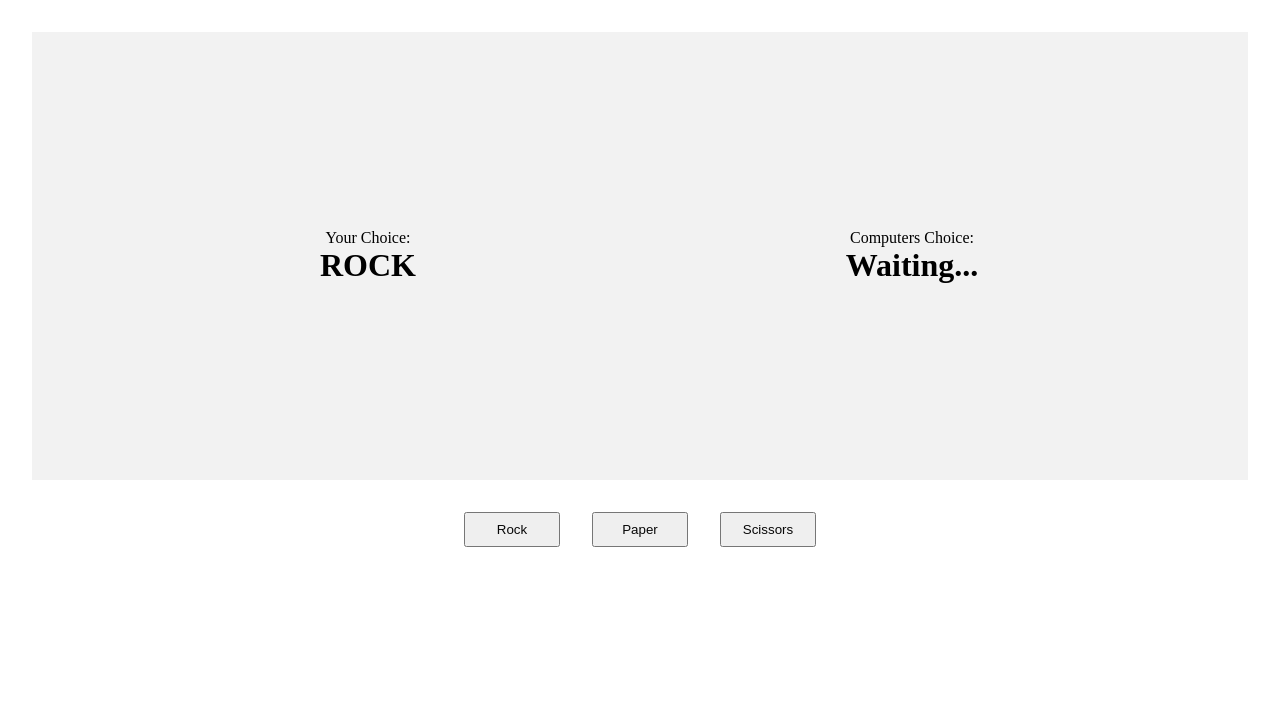
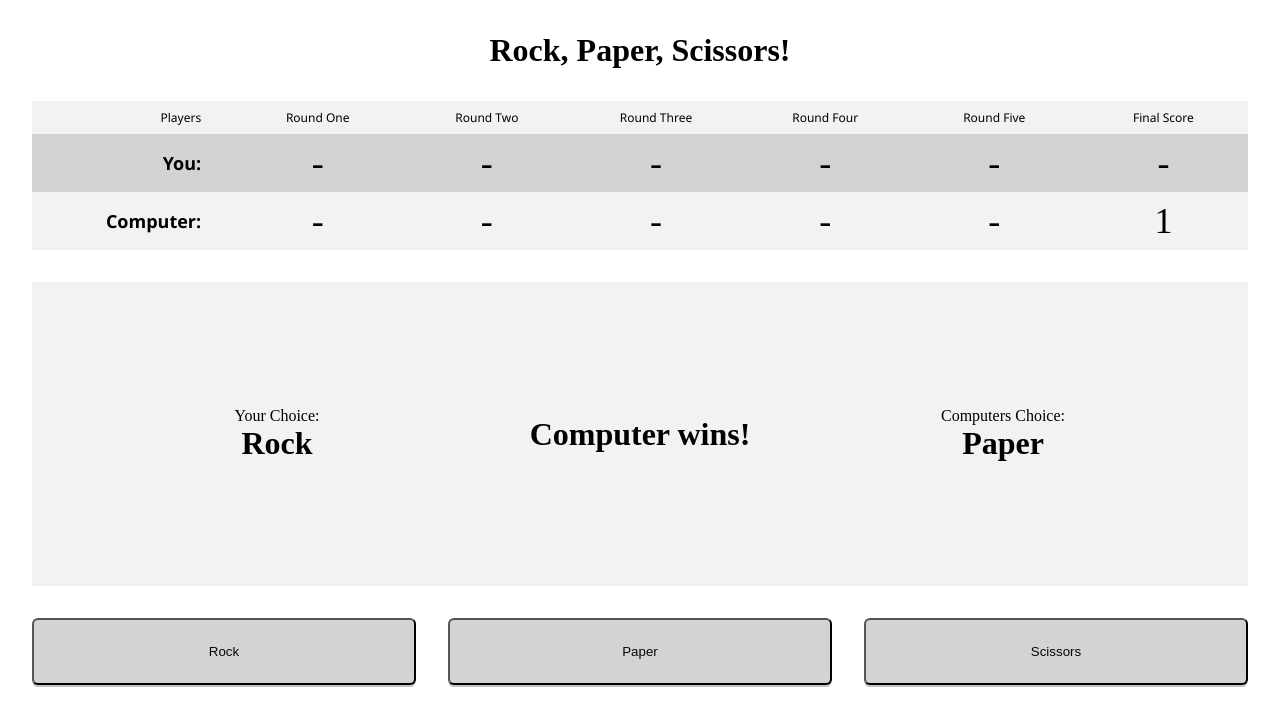
Before and after one commit to dibyajeetk/odin-rock-paper-scissor, a plain HTML site: page index.html in a window 1280 px wide. Both pictures are taken after a click on the button "Rock". Drawn offline with Linux system fonts and the light colour scheme.

Commit message:
feat: UI completed - play single round logic is completed.
dated: 27 June, 2025
time: 17:24 IST

```diff
--- a/index.html
+++ b/index.html
@@ -5,18 +5,47 @@
     <meta name="viewport" content="width=device-width, initial-scale=1.0">
     <title>Rock-Paper-Scissors!</title>
     <link rel="stylesheet" href="style.css">
-
-    <!-- Writing the JS script for the project here -->
 </head>
 <body>
+    <h1>Rock, Paper, Scissors!</h1>
+    <div id="score-board">
+        <div id="score-label">
+            <p id="label">Players</p>
+            <p>round one</p>
+            <p>round Two</p>
+            <p>round three</p>
+            <p>round four</p>
+            <p>round five</p>
+            <p>Final Score</p>
+        </div>
+        <div id="user-score">
+           <p id="label">You:</p>
+           <p>-</p>
+           <p>-</p>
+           <p>-</p>
+           <p>-</p>
+           <p>-</p>
+           <p id="user-total">-</p>
+        </div>
+        <div id="computer-score">
+            <p id="label">Computer:</p>
+            <p>-</p>
+            <p>-</p>
+            <p>-</p>
+            <p>-</p>
+            <p>-</p>
+            <p id="computer-total">-</p>
+        </div>
+    </div>
     <div class="container">
         <div id="userChoice">
             <p>Your Choice:</p>
-            <h1 id="displayUserChoice">...</h1>
+            <p id="displayUserChoice">...</p>
         </div>
+        <p id="message"></p>
         <div id="computerChoice">
             <p>Computers Choice:</p>
-            <h1>Waiting...</h1>
+            <p id="displayComputerChoice">Waiting...</p>
         </div>
     </div>
     <div class="controls">
--- a/script.js
+++ b/script.js
@@ -1,4 +1,12 @@
 // By Dibyajeet Kirttania
+let gameMessage = document.querySelector("#message");
+let userTotalScore = document.querySelector("#user-total");
+let computerTotalScore = document.querySelector("#computer-total");
+
+let playerScore = 0;
+let computerScore = 0;
+
+// Player Input
 let userControls = document.querySelector(".controls");
 
     let userInput = '';
@@ -7,16 +15,67 @@ let userControls = document.querySelector(".controls");
         let target = element.target;
         if (target.textContent === "rock") {
             userInput = target.textContent;
+            playRound();
         } else if (target.textContent === "paper") {
             userInput = target.textContent;
+            playRound();
         } else if (target.textContent == "scissors") {
             userInput = target.textContent;
+            playRound();
+        } else {
+            return;
         }
         let displayUserChoice = document.querySelector("#displayUserChoice")
-        displayUserChoice.textContent = userInput.toUpperCase();
+        return displayUserChoice.textContent = userInput.toLowerCase();
     });
 
+// Computer Input
 
+function computerChoice () {
+    let computerInput = '';
+    let randomInt = Math.floor(Math.random() * 3);
+    let displayComputerChoice = document.querySelector("#displayComputerChoice");
+    if (randomInt === 0) {
+        computerInput = "rock"
+    } else if (randomInt === 1) {
+        computerInput = "scissors"
+    } else {
+        computerInput = "paper"
+    }
+    return displayComputerChoice.textContent = computerInput;
+};
+
+function playRound (player, computer) {
+
+    player = userInput;
+    computer = computerChoice();
+
+    if (player === 'scissors' && computer === 'paper') {
+        gameMessage.textContent = "You win!";
+        playerScore++;
+        userTotalScore.textContent = playerScore;
+    } else if (player === 'rock' && computer === 'scissors') {
+        gameMessage.textContent = "You win!"
+        playerScore++;
+        userTotalScore.textContent = playerScore;
+    } else if (player === 'paper' && computer === 'rock') {
+        gameMessage.textContent = "You win!"
+        playerScore++;
+        userTotalScore.textContent = playerScore;
+    } else if (player === computer) {
+        gameMessage.textContent = "It\'s a tie!";
+    } else {
+        gameMessage.textContent = "Computer wins!"
+        computerScore++
+        computerTotalScore.textContent = computerScore;
+    }
+};
+
+function playGame () {
+    for (let i = 1; i <= 5; i++) {
+
+    }
+}
 
 
     // btn.map((button) => {
@@ -127,13 +186,4 @@ let userControls = document.querySelector(".controls");
 
     //     // Get random choice "Rock" or "Paper" or "Scissor" from computer
 
-    //     function getComputerChoice () {
-    //         let randomInt = Math.floor(Math.random() * 3);
-    //         if (randomInt === 0) {
-    //             return "rock"
-    //         } else if (randomInt === 1) {
-    //             return "scissors"
-    //         } else {
-    //             return "paper"
-    //         }
-    //     }
+    //
--- a/style.css
+++ b/style.css
@@ -2,6 +2,11 @@
     padding: 0;
     margin: 0;
     box-sizing: border-box;
+}
+
+h1 {
+    text-align: center;
+    margin: 2rem;
 }
 
 .controls {
@@ -12,27 +17,112 @@
 }
 
 .controls button {
-    padding: 0.5rem 1rem;
-    width: 6rem;
+    flex: 1 1 0;
+
+    padding: 1.5rem;
     color: #080808;
     text-transform: capitalize;
+    border-radius: 6px;
+    background-color: #D3D3D3;
+    box-shadow: 0 2px #c2c1c1;
+}
+
+.controls button:hover {
+    background-color: #e3e3e3;
+    box-shadow: 0 4px 0 4px hsla(0, 0%, 96%, 0.8);
+}
+
+.controls button:active {
+    background-color: #e3e3e3;
+    box-shadow: inset 0 4px #bdbdbd;
 }
 
 .container {
     background-color: #f2f2f2;
     display: flex;
     justify-content: space-around;
-    padding: 4rem;
+    align-items: center;
+    padding: 2rem;
     margin: 2rem;
+}
+
+#message {
+    flex: 1 1 1;
+    font-size: 32px;
+    font-weight: 800;
+    min-width: 300px;
+    text-align: center;
 }
 
 #userChoice, #computerChoice {
     flex: 1 1 0;
-    height: 40vh;
+    height: 30vh;
     padding: 2rem;
 
     display: flex;
     flex-direction: column;
     justify-content: center;
     text-align: center;
+    text-transform: capitalize;
 }
+
+#displayComputerChoice, #displayUserChoice {
+    font-size: 32px;
+    font-weight: 800;
+}
+
+#message h1 {
+    text-align: center;
+}
+
+/* Scoreboard Styling */
+
+#score-board{
+    margin: 2rem;
+}
+
+#score-label {
+    background-color: #f2f2f2;
+    display: flex;
+}
+
+#score-label p {
+    flex: 1 1 0;
+    text-align: center;
+    padding: 0.5rem 1rem;
+    font-family: 'Segoe UI', Tahoma, Geneva, Verdana, sans-serif;
+    text-transform: capitalize;
+    font-size: 12px;
+}
+
+#user-score, #computer-score {
+    display: flex;
+}
+#user-score {
+    background-color: #D3D3D3;
+}
+
+#computer-score {
+    background-color: #f2f2f2;
+}
+
+#user-score p, #computer-score p {
+    text-align: center;
+    padding: 0.5rem 1rem;
+    font-size: 36px;
+    font-weight: 400;
+
+    flex: 1 1 0;
+    align-content: center;
+}
+
+#score-label p:first-child, #computer-score p:first-child, #user-score p:first-child {
+    text-align: right;
+    padding: 0.5rem 2rem;
+}
+
+#computer-score p:first-child, #user-score p:first-child {
+    font-family: 'Segoe UI', Tahoma, Geneva, Verdana, sans-serif;
+    font-size: 18px;
+    font-weight: 800;
+}
```
